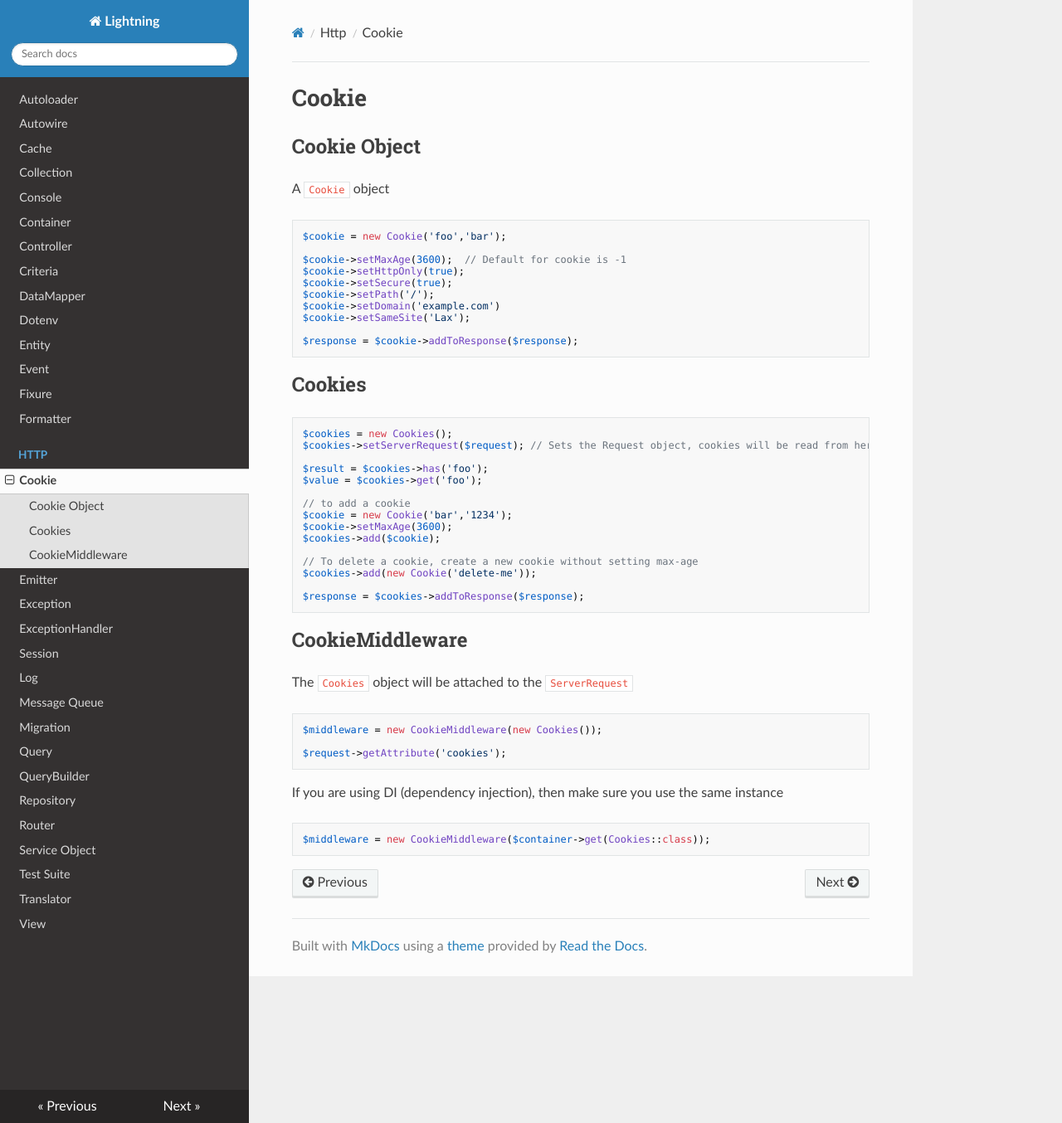
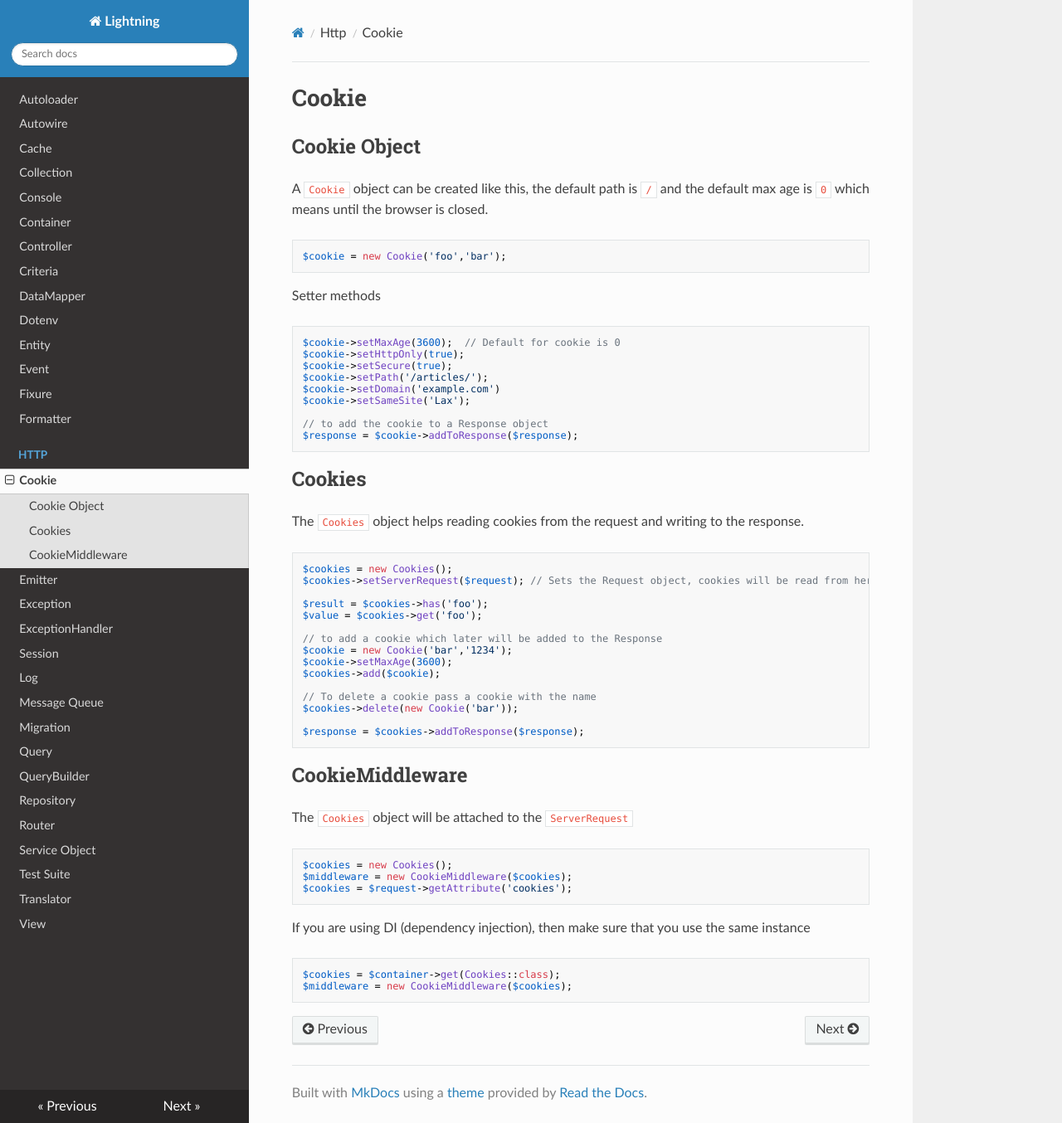
Before and after one commit to jamielsharief/lightning, an MkDocs documentation site: the page built from docs/http/cookie.md, in a window 1280 px wide and 1354 px high. Shown: the whole window at 83% size. Built offline with MkDocs 1.6.1, drawn with Linux system fonts in a browser that asks for light colours; nearby versions of some CDN libraries.

Commit message:
changed default to 0

````diff
--- a/docs/http/cookie.md
+++ b/docs/http/cookie.md
@@ -3,22 +3,29 @@
 
 ## Cookie Object
 
-A `Cookie` object
+A `Cookie` object can be created like this, the default path is `/` and the default max age is `0` which means until the browser is closed.
 
 ```php
 $cookie = new Cookie('foo','bar');
+```
 
-$cookie->setMaxAge(3600);  // Default for cookie is -1
+Setter methods
+
+```php
+$cookie->setMaxAge(3600);  // Default for cookie is 0
 $cookie->setHttpOnly(true);
 $cookie->setSecure(true);
-$cookie->setPath('/');
+$cookie->setPath('/articles/');
 $cookie->setDomain('example.com')
 $cookie->setSameSite('Lax');
 
+// to add the cookie to a Response object
 $response = $cookie->addToResponse($response);
 ```
 
 ## Cookies
+
+The `Cookies` object helps reading cookies from the request and writing to the response.
 
 ```php
 $cookies = new Cookies();
@@ -27,13 +34,13 @@ $cookies->setServerRequest($request); // Sets the Request object, cookies will b
 $result = $cookies->has('foo');
 $value = $cookies->get('foo');
 
-// to add a cookie
+// to add a cookie which later will be added to the Response
 $cookie = new Cookie('bar','1234');
 $cookie->setMaxAge(3600);
 $cookies->add($cookie);
 
-// To delete a cookie, create a new cookie without setting max-age
-$cookies->add(new Cookie('delete-me'));
+// To delete a cookie pass a cookie with the name
+$cookies->delete(new Cookie('bar'));
 
 $response = $cookies->addToResponse($response);
 ```
@@ -43,13 +50,14 @@ $response = $cookies->addToResponse($response);
 The `Cookies` object will be attached to the `ServerRequest`
 
 ```php
-$middleware = new CookieMiddleware(new Cookies());
-
-$request->getAttribute('cookies');
+$cookies = new Cookies();
+$middleware = new CookieMiddleware($cookies);
+$cookies = $request->getAttribute('cookies');
 ```
 
-If you are using DI (dependency injection), then make sure you use the same instance
+If you are using DI (dependency injection), then make sure that you use the same instance
 
 ```php
-$middleware = new CookieMiddleware($container->get(Cookies::class));
+$cookies = $container->get(Cookies::class);
+$middleware = new CookieMiddleware($cookies);
 ```
````
Also changed, not shown: 5 other files.
